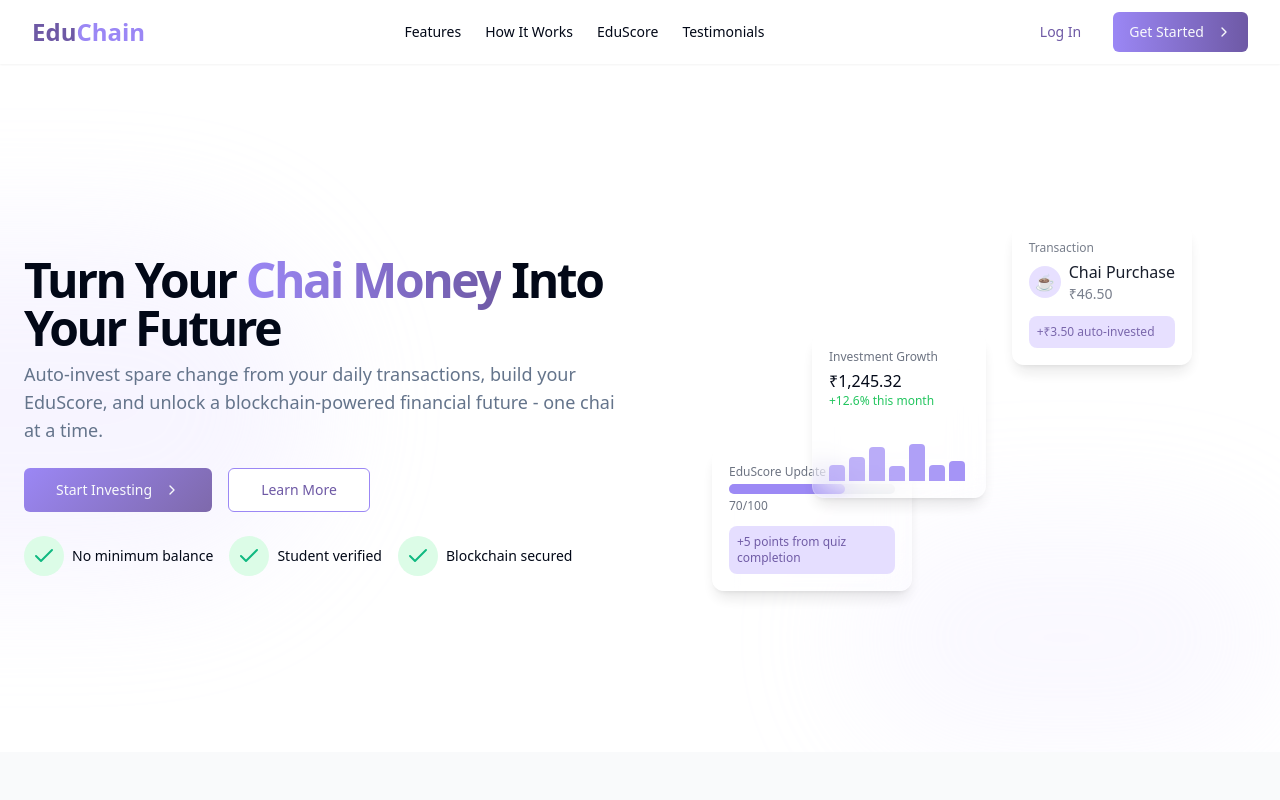
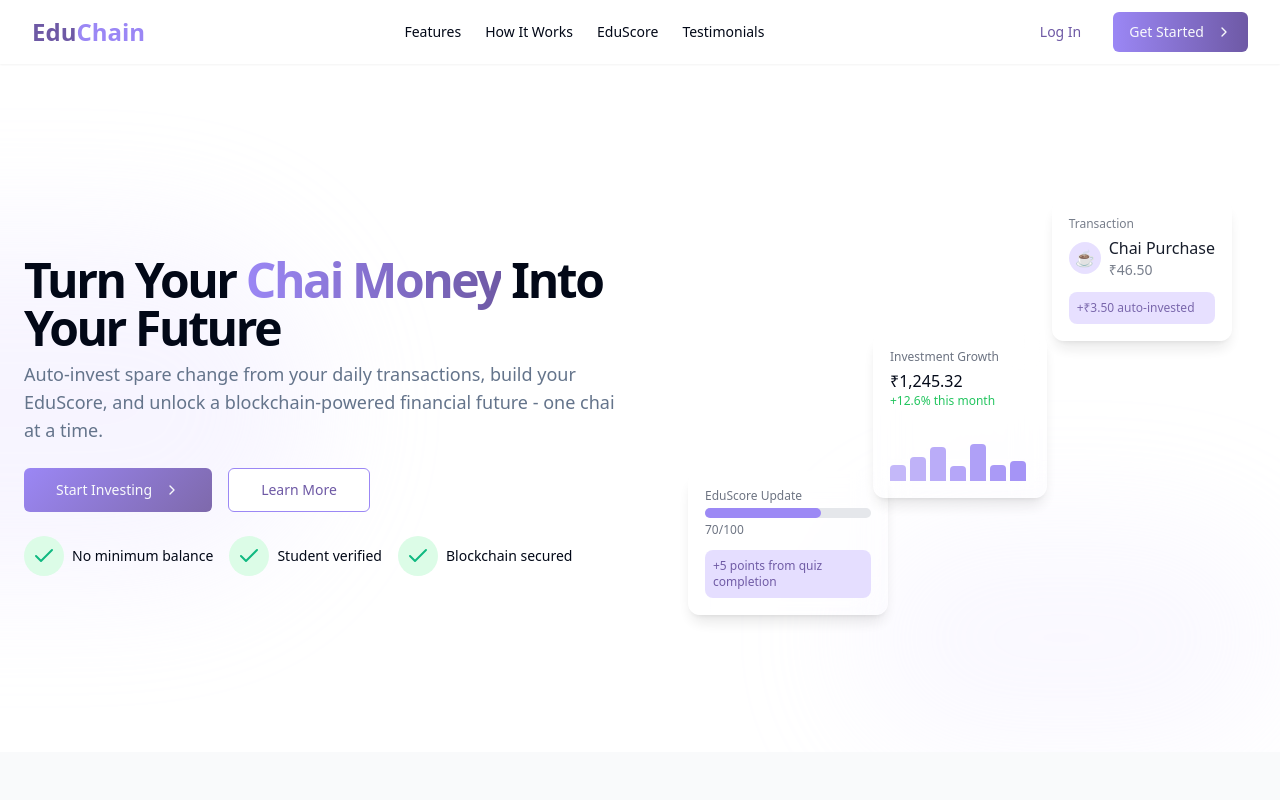
Before and after one commit to somnath2374/chai-future-builder, a React (Vite) app: page / in a window 1280 px wide. Shown: the top 800 px of the page. Built offline with nearby package versions, Linux system fonts and the light colour scheme.

Commit message:
Fix: Reduce gap in fullscreen Hero section
Adjusted the Hero section's layout to eliminate excessive gaps in fullscreen mode, ensuring a more visually consistent display.

```diff
--- a/src/components/Hero.tsx
+++ b/src/components/Hero.tsx
@@ -65,7 +65,7 @@ const Hero = () => {
           <div className="relative">
             <div className="relative w-full h-[400px] md:h-[480px] animate-float">
               {/* Transaction Card - Top Right */}
-              <div className="absolute top-0 right-0 lg:top-8 lg:right-12 xl:top-12 xl:right-16 glass-card rounded-xl p-4 shadow-lg animate-pulse-gentle max-w-[220px]">
+              <div className="absolute top-0 right-0 lg:top-4 lg:right-4 xl:top-6 xl:right-6 glass-card rounded-xl p-4 shadow-lg animate-pulse-gentle max-w-[220px]">
                 <div className="flex flex-col">
                   <span className="text-xs text-gray-500">Transaction</span>
                   <div className="flex items-center gap-2 mt-1">
@@ -86,7 +86,7 @@ const Hero = () => {
               </div>
 
               {/* EduScore Card - Bottom Left */}
-              <div className="absolute bottom-4 left-0 lg:bottom-12 lg:left-8 xl:bottom-16 xl:left-12 glass-card rounded-xl p-4 shadow-lg max-w-[200px] animate-pulse-gentle" style={{ animationDelay: '1s' }}>
+              <div className="absolute bottom-4 left-0 lg:bottom-8 lg:left-4 xl:bottom-10 xl:left-6 glass-card rounded-xl p-4 shadow-lg max-w-[200px] animate-pulse-gentle" style={{ animationDelay: '1s' }}>
                 <div className="flex flex-col">
                   <span className="text-xs text-gray-500">EduScore Update</span>
                   <div className="mt-1">
@@ -104,7 +104,7 @@ const Hero = () => {
               </div>
 
               {/* Investment Growth Card - Center */}
-              <div className="absolute top-1/2 left-1/2 transform -translate-x-1/2 -translate-y-1/2 lg:top-1/2 lg:left-1/3 lg:transform lg:-translate-y-1/2 lg:translate-x-0 xl:left-1/4 glass-card rounded-xl p-4 shadow-lg max-w-[220px] animate-pulse-gentle" style={{ animationDelay: '0.5s' }}>
+              <div className="absolute top-1/2 left-1/2 transform -translate-x-1/2 -translate-y-1/2 lg:top-1/2 lg:left-1/2 lg:transform lg:-translate-x-1/2 lg:-translate-y-1/2 xl:left-1/2 glass-card rounded-xl p-4 shadow-lg max-w-[220px] animate-pulse-gentle" style={{ animationDelay: '0.5s' }}>
                 <div className="flex flex-col">
                   <span className="text-xs text-gray-500">Investment Growth</span>
                   <div className="mt-1">
```
